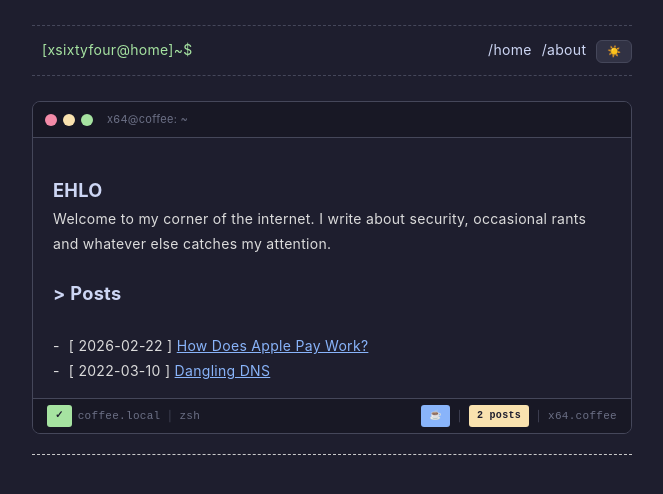
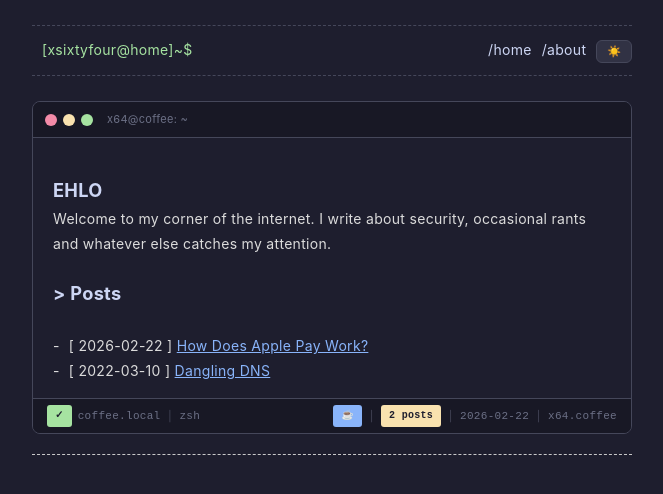
Before and after one commit to xsixtyfour/xsixtyfour.github.io, a Jekyll site: the page built from index.md, in a window 1280 px wide. Shown: the top 494 px of the page, without its empty margins (308-971 px from the left). Built offline with Jekyll 4.4.1, drawn with Linux system fonts in a browser that asks for light colours.

Commit message:
Update home.html

```diff
--- a/_layouts/home.html
+++ b/_layouts/home.html
@@ -32,7 +32,9 @@ layout: default
   <div class="terminal-statusbar-right">
     <span class="status-pill blue">☕</span>
     <span class="status-sep">│</span>
-    <span class="status-pill yellow">2 posts</span>
+    <span class="status-pill yellow">{{ site.posts.size }} posts</span>
+    <span class="status-sep">│</span>
+    <span class="status-text">{{ site.posts.first.date | date: "%Y-%m-%d" }}</span>
     <span class="status-sep">│</span>
     <span class="status-text">x64.coffee</span>
   </div>
```
